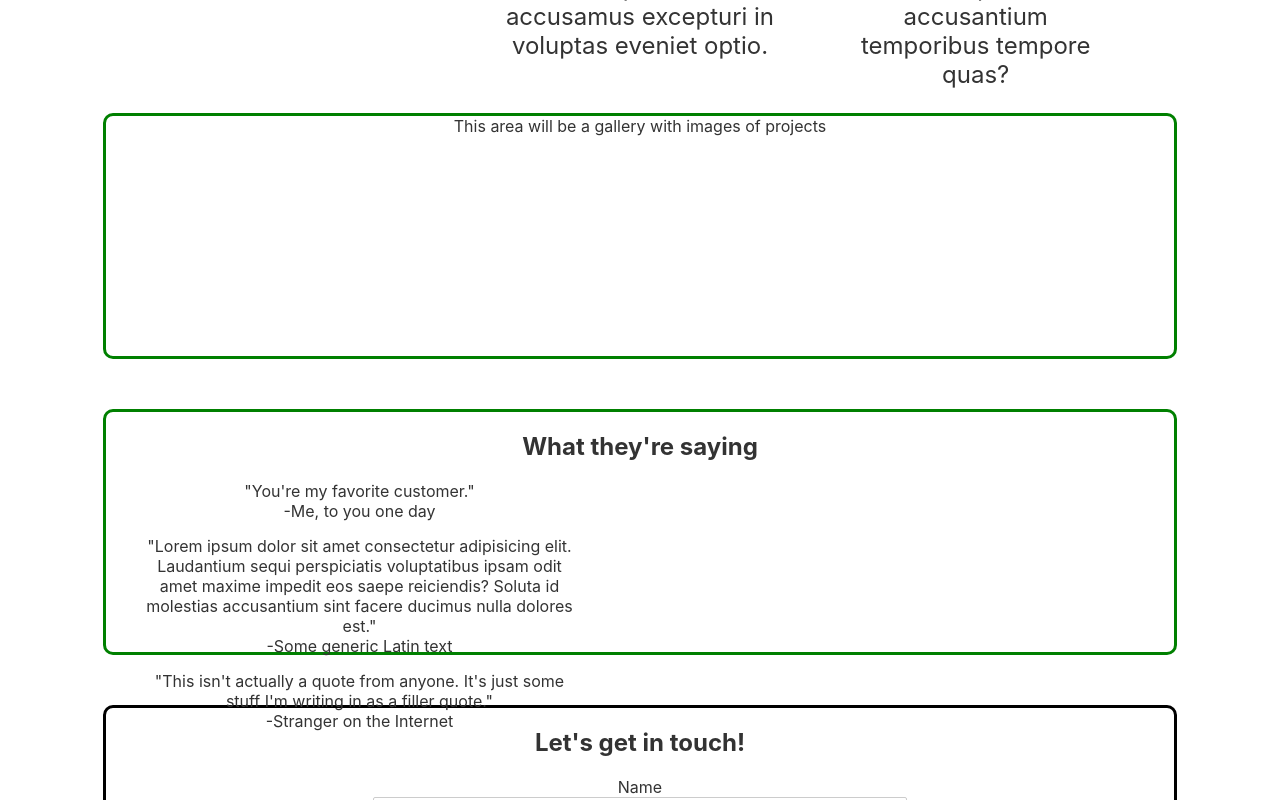
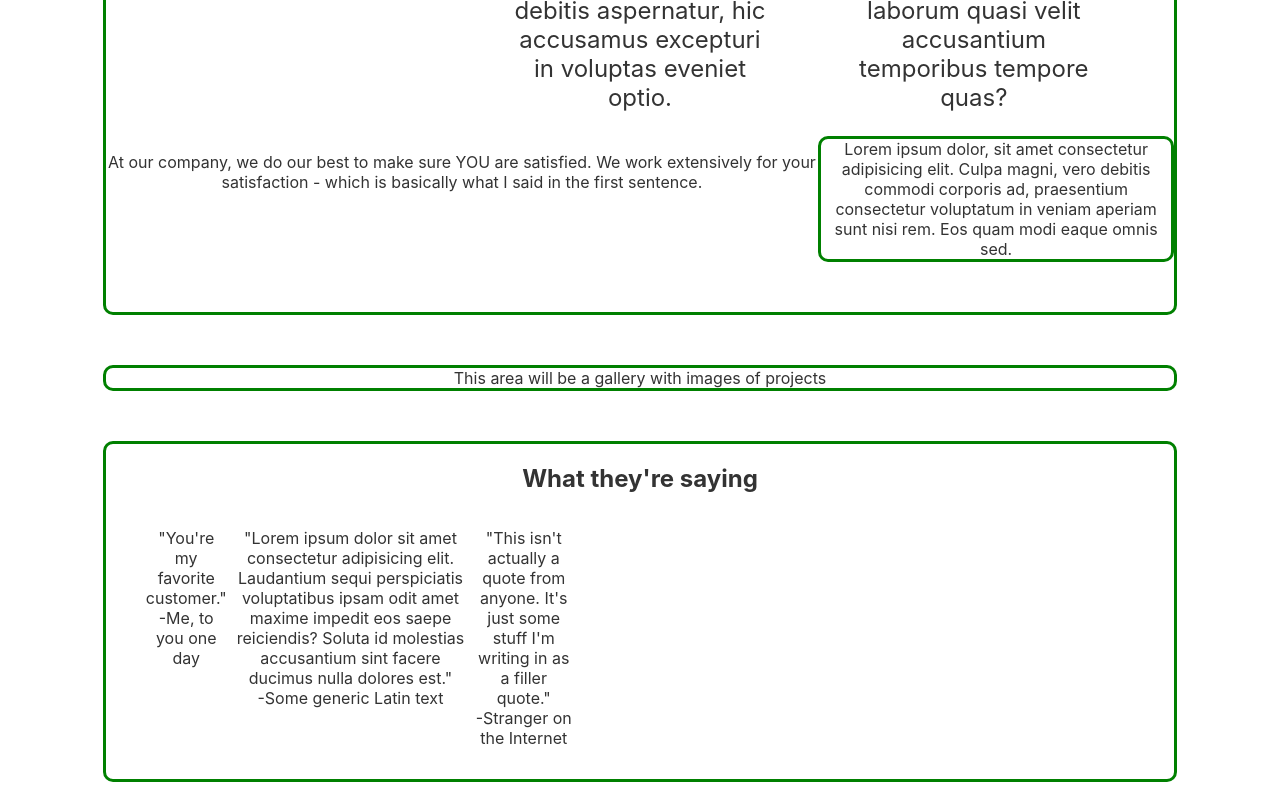
Before and after one commit to JamesCalingo/freelance-portfolio, a Svelte app: page / in a window 1280 px wide. Shown: the part 680-1480 px from the top of the page. Built offline with nearby package versions, Linux system fonts and the light colour scheme.

Commit message:
working on designs

```diff
--- a/src/App.svelte
+++ b/src/App.svelte
@@ -17,6 +17,8 @@
     developer with experience in modern HTML, CSS, and JavaScript, as well as
     several frameworks.
   </h2>
+
+  <div class="card">
 
   <div id="bullets">
     <div>
@@ -47,6 +49,17 @@
       </p>
     </div>
   </div>
+
+  <div id="paragraph">
+    <div>
+    <p>At our company, we do our best to make sure YOU are satisfied. We work extensively for your satisfaction - which is basically what I said in the first sentence.</p>
+  </div>
+    <div class="card">
+      Lorem ipsum dolor, sit amet consectetur adipisicing elit. Culpa magni, vero debitis commodi corporis ad, praesentium consectetur voluptatum in veniam aperiam sunt nisi rem. Eos quam modi eaque omnis sed.
+    </div>
+  </div>
+</div>
+
 
   <div id="gallery" class="card">
     This area will be a gallery with images of projects
@@ -117,6 +130,8 @@
     border-radius: 10px;
   }
 
+
+
   #contact-form {
     border: 3px solid black;
     border-radius: 10px;
@@ -138,7 +153,6 @@
 
     .card {
       margin-bottom: 50px;
-      height: 30vh;
       border: 3px solid green;
       border-radius: 10px;
     }
@@ -153,11 +167,18 @@
       width: 25%;
     }
 
+    #paragraph {
+      display: grid;
+      grid-template-columns: 2fr 1fr;
+    }
+
     .description {
       font-size: 18pt;
     }
 
     #testemonial ul {
+      display: flex;
+      justify-content: space-between;
       list-style: none;
       width: 40%;
     }
```
Also changed, not shown: public/build/bundle.css, public/build/bundle.js, 1 other file (tests, documents, lock files or other folders).
